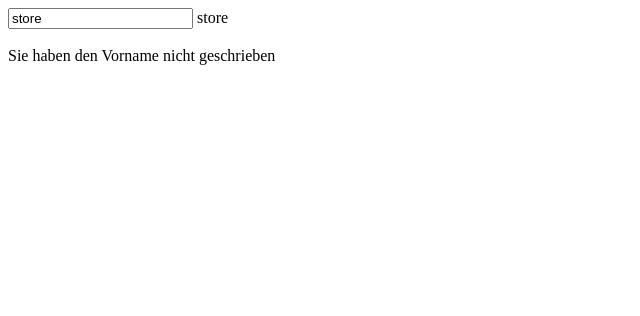
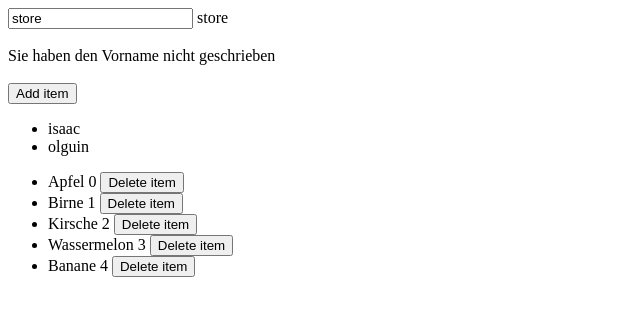
Before and after one commit to IsaacOlguin/Angular-store, an Angular app: page / in a window 1280 px wide. Shown: the top 316 px of the page, without its empty margins (0-640 px from the left). Built offline with nearby package versions, Linux system fonts and the light colour scheme.

Commit message:
Se verifica funcionalidad basica de iteracion con ngFor y se crean eventos en el componente

```diff
--- a/src/app/app.component.html
+++ b/src/app/app.component.html
@@ -8,3 +8,20 @@
 <div *ngIf="title === developerVorname; then thenBlock else elseBlock"></div>
 <ng-template #thenBlock>Sie haben den Vorname geschrieben</ng-template>
 <ng-template #elseBlock>Sie haben den Vorname nicht geschrieben</ng-template>
+
+<br><br>
+<button (click)="addItem()">Add item</button>
+
+<ul>
+  <li *ngFor="let i of items">
+    {{ i }}
+  </li>
+</ul>
+
+<ul>
+  <li *ngIf="obst.length === 0">La lista esta vacia</li>
+  <li *ngFor="let einObst of obst; index as i">
+    {{einObst}} {{ i }}
+    <button (click)="deleteItem(i)">Delete item</button>
+  </li>
+</ul>
--- a/src/app/app.component.ts
+++ b/src/app/app.component.ts
@@ -8,4 +8,16 @@ import { Component } from '@angular/core';
 export class AppComponent {
   title = 'store';
   developerVorname = 'Isaac';
+
+  items = ["isaac", "olguin"];
+
+  obst = ["Apfel", "Birne", "Kirsche", "Wassermelon", "Banane"];
+
+  addItem() {
+    this.obst.push("ein neues Obst");
+  }
+
+  deleteItem(index: number) {
+    this.obst.splice(index, 1);
+  }
 }
```
